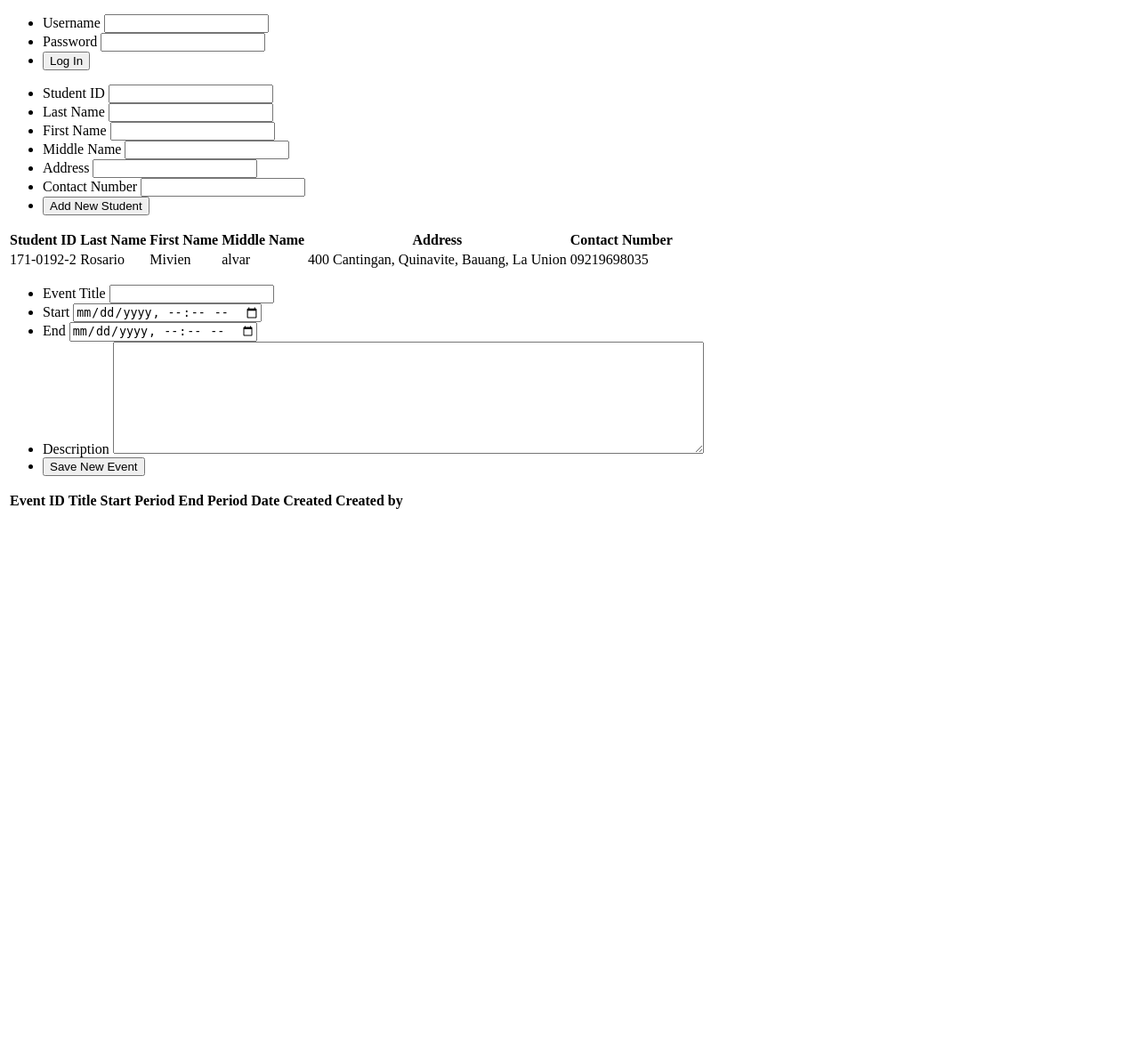
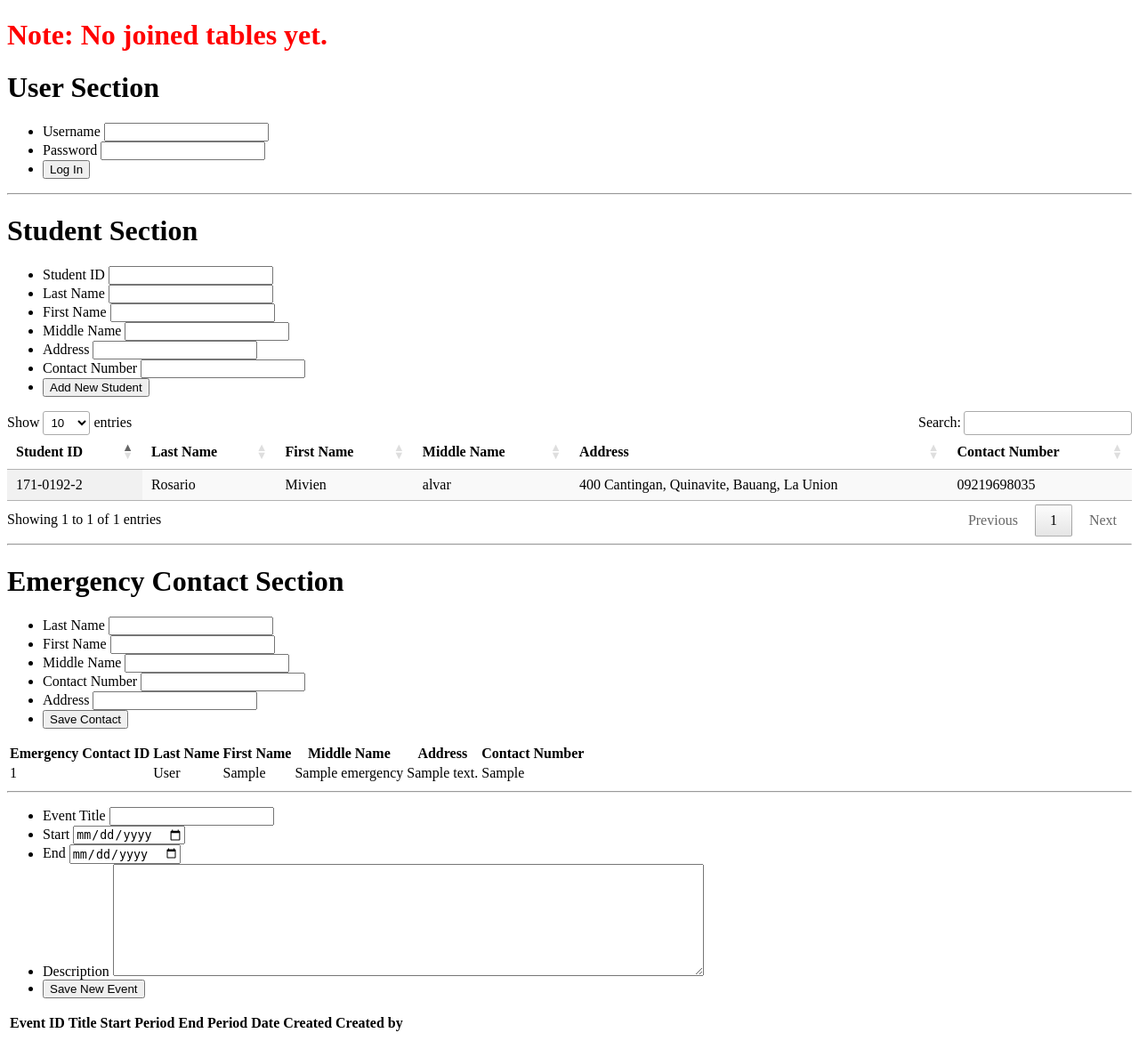
Before and after one commit to mvnrsr/sbo-se, a PHP site: page / in a window 1280 px wide. Shown: the whole page at 89% size. Before the commit the page ends 572 px from the top, so only its background shows below. Run offline with PHP 8.4, Linux system fonts and the light colour scheme; data comes from the database, SQL or seed files in the repository; tables that the repository leaves empty hold one stand-in row (values such as "Sample post"); lists and menus that the app fills with data are empty; some libraries are stand-ins or nearby versions.

Commit message:
insert functions and table plugin
- added insert function for student and emergency contact
- added table plugin for the system
- cannot insert event query

```diff
--- a/System/index.php
+++ b/System/index.php
@@ -7,8 +7,11 @@
   <head>
     <meta charset="utf-8">
     <title></title>
+    <link rel="stylesheet" type="text/css" href="https://cdn.datatables.net/1.10.20/css/jquery.dataTables.css">
   </head>
   <body>
+    <h1 style="color: red">Note: No joined tables yet.</h1>
+    <h1>User Section</h1>
     <form class="" action="inc/login.inc.php" method="post">
       <ul>
         <li>
@@ -24,7 +27,8 @@
         </li>
       </ul>
     </form>
-
+<hr>
+<h1>Student Section</h1>
     <form class="" action="inc/insert.inc.php" method="post">
       <ul>
         <li>
@@ -57,9 +61,74 @@
       </ul>
     </form>
 
+    <table id="students" class="display">
+      <thead>
+        <tr>
+          <th>Student ID</th>
+          <th>Last Name</th>
+          <th>First Name</th>
+          <th>Middle Name</th>
+          <th>Address</th>
+          <th>Contact Number</th>
+        </tr>
+      </thead>
+      <tbody>
+        <?php
+          $sql = "SELECT * FROM sbo.student";
+          $result = mysqli_query($conn, $sql);
+          $resultCheck = mysqli_num_rows($result);
+
+          if ($resultCheck > 0) {
+            while ($row = mysqli_fetch_assoc($result)) {
+              echo '
+                <tr>
+                  <td>'. $row['student_id'].'</td>
+                  <td>'. $row['last_name'].'</td>
+                  <td>'. $row['first_name'].'</td>
+                  <td>'. $row['middle_name'].'</td>
+                  <td>'. $row['address'].'</td>
+                  <td>'. $row['contact_num'].'</td>
+                </tr>';
+            }
+          }
+        ?>
+      </tbody>
+
+    </table>
+
+<hr>
+<h1>Emergency Contact Section</h1>
+    <form class="" action="inc/insert.inc.php" method="post">
+      <ul>
+        <li>
+          <label for="">Last Name</label>
+          <input type="text" name="em-lname">
+        </li>
+        <li>
+          <label for="">First Name</label>
+          <input type="text" name="em-fname">
+        </li>
+        <li>
+          <label for="">Middle Name</label>
+          <input type="text" name="em-mname">
+        </li>
+        <li>
+          <label for="">Contact Number</label>
+          <input type="text" name="em-num">
+        </li>
+        <li>
+          <label for="">Address</label>
+          <input type="text" name="em-address">
+        </li>
+        <li>
+          <button type="submit" name="em-save">Save Contact</button>
+        </li>
+      </ul>
+    </form>
+
     <table>
       <tr>
-        <th>Student ID</th>
+        <th>Emergency Contact ID</th>
         <th>Last Name</th>
         <th>First Name</th>
         <th>Middle Name</th>
@@ -67,7 +136,7 @@
         <th>Contact Number</th>
       </tr>
       <?php
-        $sql = "SELECT * FROM sbo.student";
+        $sql = "SELECT * FROM sbo.emergency";
         $result = mysqli_query($conn, $sql);
         $resultCheck = mysqli_num_rows($result);
 
@@ -75,7 +144,7 @@
           while ($row = mysqli_fetch_assoc($result)) {
             echo '
               <tr>
-                <td>'. $row['student_id'].'</td>
+                <td>'. $row['em_id'].'</td>
                 <td>'. $row['last_name'].'</td>
                 <td>'. $row['first_name'].'</td>
                 <td>'. $row['middle_name'].'</td>
@@ -87,6 +156,8 @@
       ?>
     </table>
 
+    <hr>
+
     <form class="" action="inc/insert.inc.php" method="post">
       <ul>
         <li>
@@ -95,11 +166,11 @@
         </li>
         <li>
           <label for="">Start</label>
-          <input type="datetime-local" name="start">
+          <input type="date" name="start">
         </li>
         <li>
           <label for="">End</label>
-          <input type="datetime-local" name="end">
+          <input type="date" name="end">
         </li>
         <li>
           <label for="">Description</label>
@@ -124,10 +195,19 @@
       <?php
         //variable slightly varied due to query being on the same page
         //to be improved later
-        $sql1 = "SELECT * FROM sbo.event;";
-        $result1 = mysqli_query($conn, $sql1);
-        $resultCheck1 = mysqli_num_rows($result1);
+        $sql = "SELECT * FROM sbo.event;";
+        $result = mysqli_query($conn, $sql);
+        $resultCheck = mysqli_num_rows($result);
       ?>
     </table>
+
+    <script src="https://ajax.googleapis.com/ajax/libs/jquery/3.4.1/jquery.min.js"></script>
+    <script type="text/javascript" charset="utf8" src="https://cdn.datatables.net/1.10.20/js/jquery.dataTables.js"></script>
+    <script>
+        $(document).ready( function () {
+          $('#students').DataTable();
+        } );
+    </script>
+
   </body>
 </html>
```
Also changed, not shown: System/inc/insert.inc.php (+41 -4 lines).
